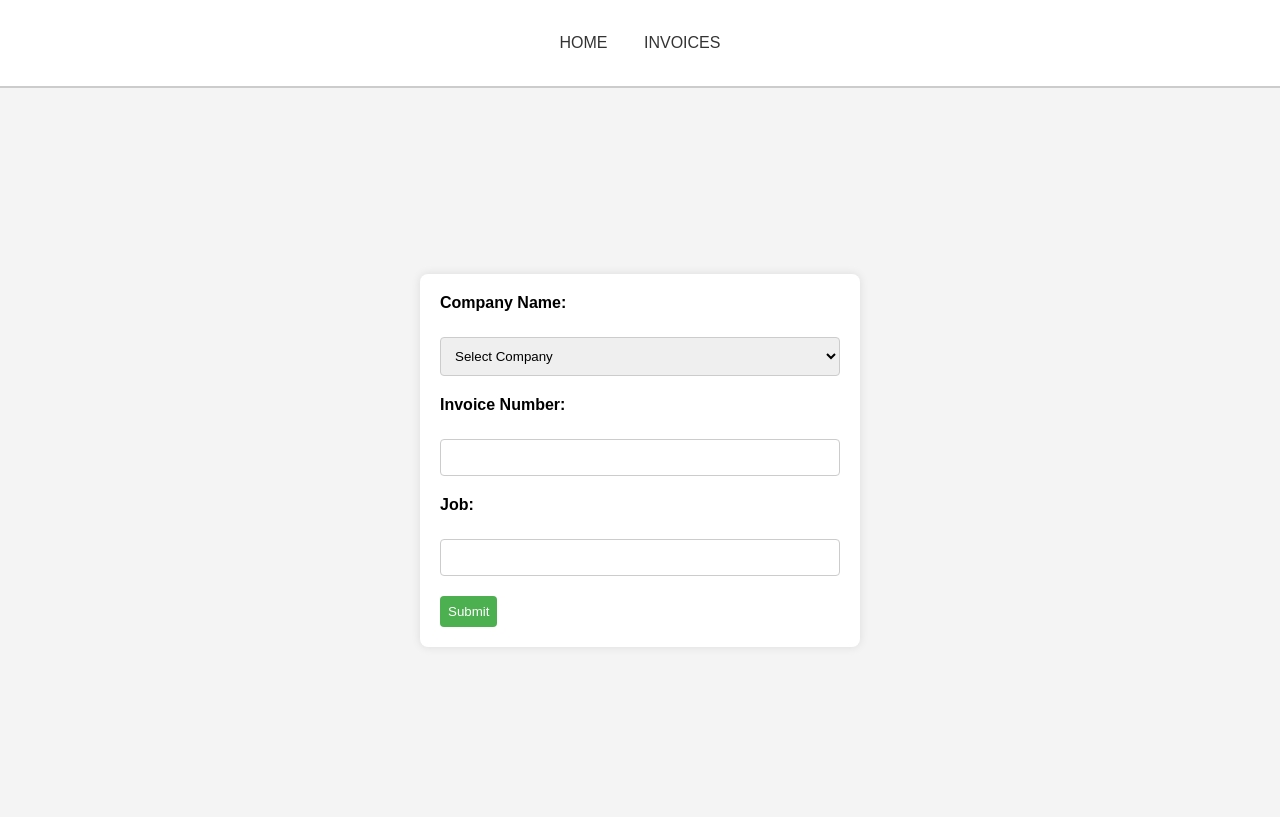
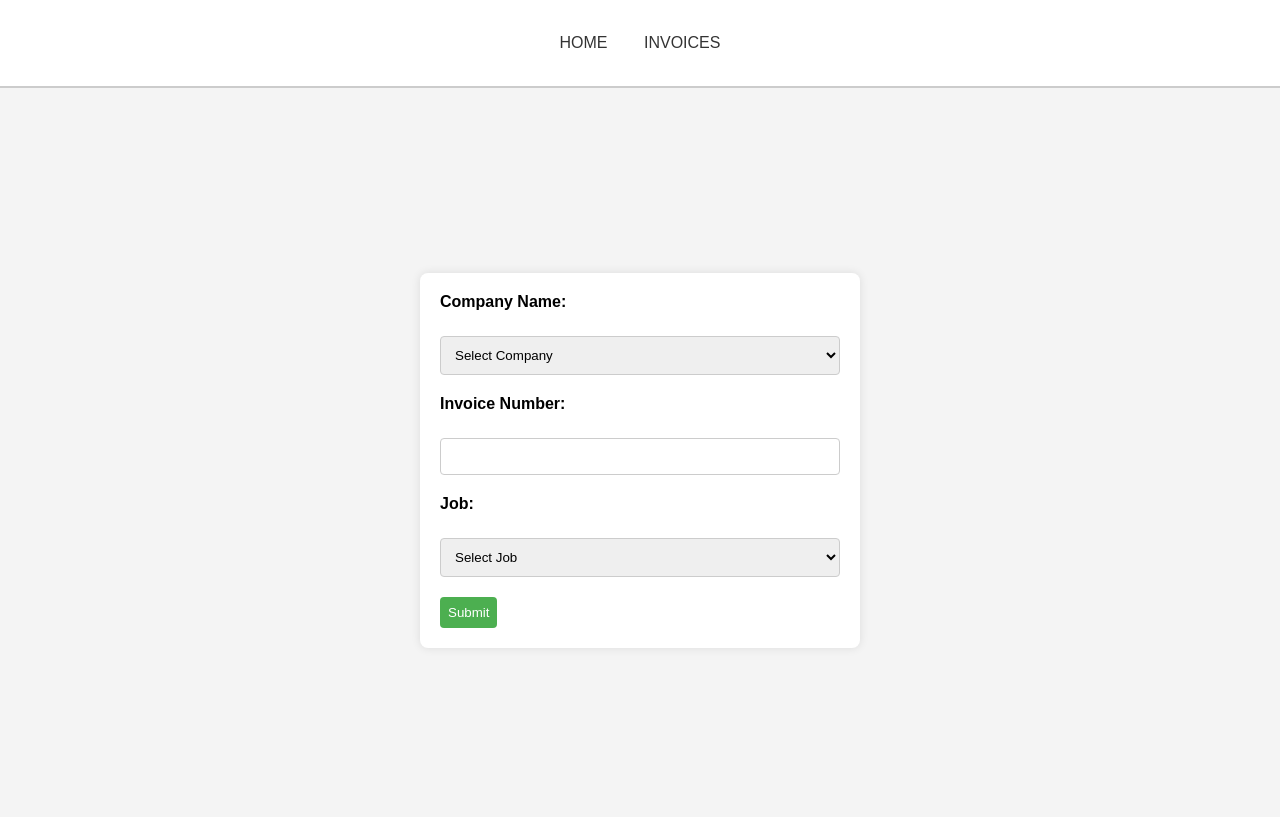
Before and after one commit to shivangraikar/InvoiceForm, a Flask app: page / in a window 1280 px wide. Shown: the top 817 px of the page. Run offline with Flask 2, Linux system fonts and the light colour scheme.

Commit message:
adding a selection list for JOB

```diff
--- a/templates/index.html
+++ b/templates/index.html
@@ -30,7 +30,12 @@
             <input type="text" id="invoice" name="invoice" required>
 
             <label for="job">Job:</label>
-            <input type="text" id="job" name="job" required>
+            <select id="job" name="job" required>
+                <option value="" selected disabled>Select Job</option>
+                {% for job_name in job_names %}
+                    <option value="{{ job_name }}">{{ job_name }}</option>
+                {% endfor %}
+            </select>
 
             <button type="button" onclick="submitForm()">Submit</button>
 </form>
```
